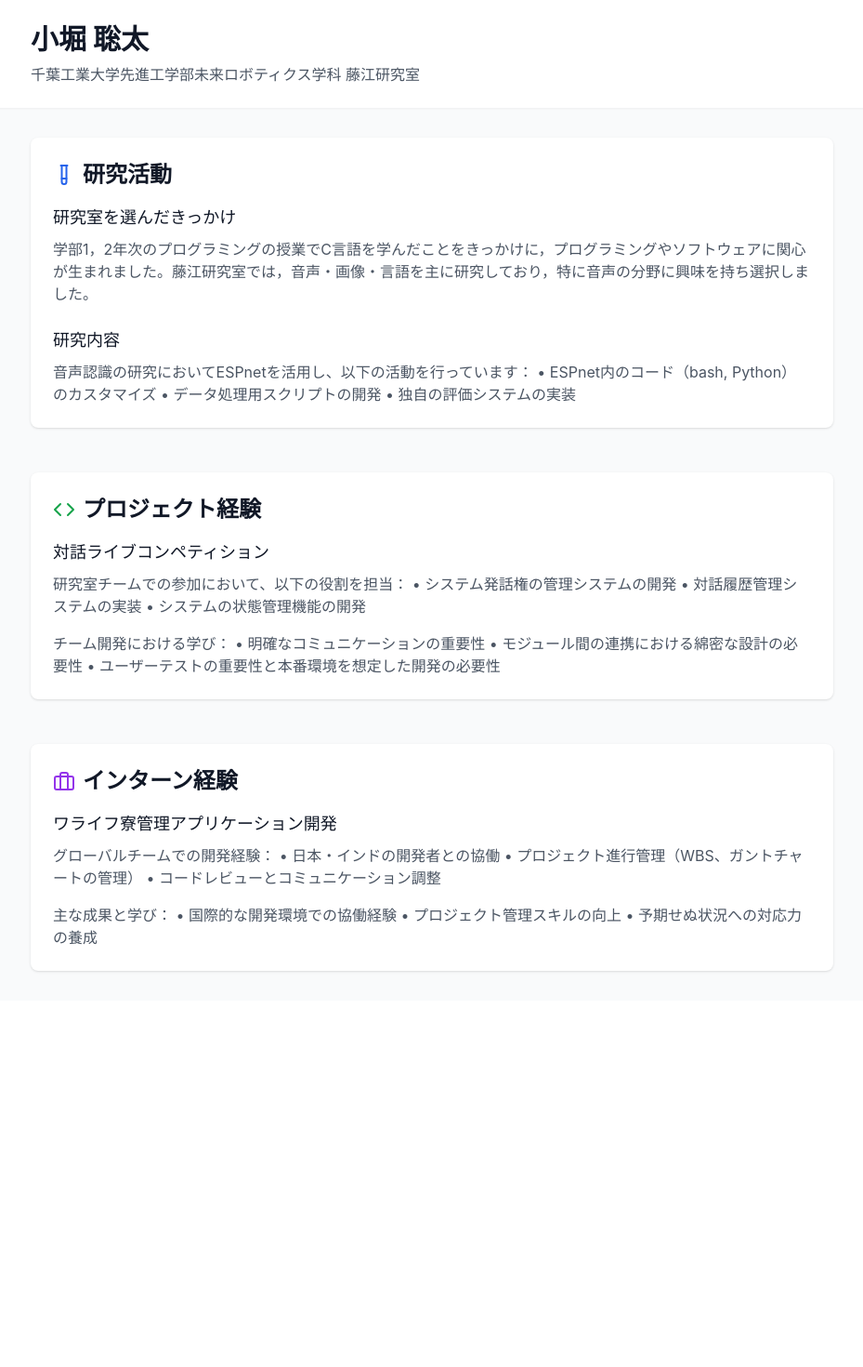
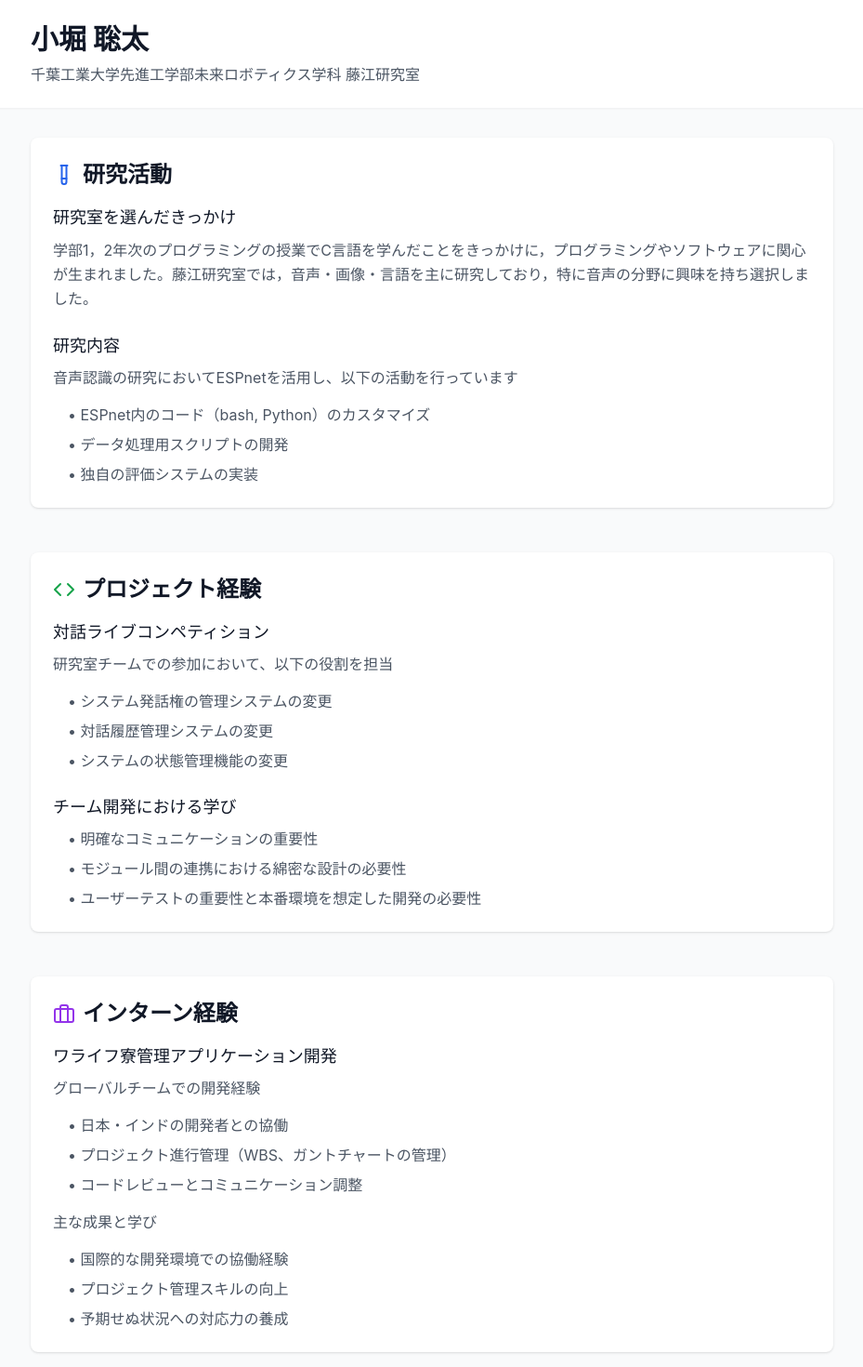
Before and after one commit to souta-pqr/portfolio, a React (Create React App) app: page / in a window 1280 px wide. Shown: the top 1470 px of the page at 93% size, without its empty margins (175-1104 px from the left). Before the commit the page ends 1076 px from the top, so only its background shows below. Built offline with nearby package versions, Linux system fonts and the light colour scheme.

Commit message:
modified

```diff
--- a/package.json
+++ b/package.json
@@ -41,6 +41,7 @@
     ]
   },
   "devDependencies": {
+    "@babel/plugin-proposal-private-property-in-object": "^7.21.11",
     "autoprefixer": "^10.4.14",
     "gh-pages": "^5.0.0",
     "postcss": "^8.4.27",
--- a/src/components/Internship.jsx
+++ b/src/components/Internship.jsx
@@ -8,20 +8,24 @@ const Internship = () => {
         <Briefcase className="w-6 h-6 text-purple-600 mr-2" />
         <h2 className="text-2xl font-semibold text-gray-900">インターン経験</h2>
       </div>
-      <div className="prose max-w-none text-gray-600">
-        <h3 className="text-lg font-medium text-gray-900">ワライフ寮管理アプリケーション開発</h3>
-        <p className="mt-2">
-          グローバルチームでの開発経験：
-          • 日本・インドの開発者との協働
-          • プロジェクト進行管理（WBS、ガントチャートの管理）
-          • コードレビューとコミュニケーション調整
-        </p>
-        <p className="mt-4">
-          主な成果と学び：
-          • 国際的な開発環境での協働経験
-          • プロジェクト管理スキルの向上
-          • 予期せぬ状況への対応力の養成
-        </p>
+      <div className="prose max-w-none text-gray-600 space-y-6">
+        <div>
+          <h3 className="text-lg font-medium text-gray-900">ワライフ寮管理アプリケーション開発</h3>
+
+          <p className="mt-2 mb-4">グローバルチームでの開発経験</p>
+          <ul className="list-none space-y-2 pl-4">
+            <li>• 日本・インドの開発者との協働</li>
+            <li>• プロジェクト進行管理（WBS、ガントチャートの管理）</li>
+            <li>• コードレビューとコミュニケーション調整</li>
+          </ul>
+
+          <p className="mt-4 mb-4">主な成果と学び</p>
+          <ul className="list-none space-y-2 pl-4">
+            <li>• 国際的な開発環境での協働経験</li>
+            <li>• プロジェクト管理スキルの向上</li>
+            <li>• 予期せぬ状況への対応力の養成</li>
+          </ul>
+        </div>
       </div>
     </section>
   );
--- a/src/components/Projects.jsx
+++ b/src/components/Projects.jsx
@@ -8,20 +8,25 @@ const Projects = () => {
         <Code className="w-6 h-6 text-green-600 mr-2" />
         <h2 className="text-2xl font-semibold text-gray-900">プロジェクト経験</h2>
       </div>
-      <div className="prose max-w-none text-gray-600">
-        <h3 className="text-lg font-medium text-gray-900">対話ライブコンペティション</h3>
-        <p className="mt-2">
-          研究室チームでの参加において、以下の役割を担当：
-          • システム発話権の管理システムの開発
-          • 対話履歴管理システムの実装
-          • システムの状態管理機能の開発
-        </p>
-        <p className="mt-4">
-          チーム開発における学び：
-          • 明確なコミュニケーションの重要性
-          • モジュール間の連携における綿密な設計の必要性
-          • ユーザーテストの重要性と本番環境を想定した開発の必要性
-        </p>
+      <div className="prose max-w-none text-gray-600 space-y-6">
+        <div>
+          <h3 className="text-lg font-medium text-gray-900">対話ライブコンペティション</h3>
+          <p className="mt-2 mb-4">研究室チームでの参加において、以下の役割を担当</p>
+          <ul className="list-none space-y-2 pl-4">
+            <li>• システム発話権の管理システムの変更</li>
+            <li>• 対話履歴管理システムの変更</li>
+            <li>• システムの状態管理機能の変更</li>
+          </ul>
+        </div>
+
+        <div>
+          <h3 className="text-lg font-medium text-gray-900">チーム開発における学び</h3>
+          <ul className="list-none space-y-2 mt-2 pl-4">
+            <li>• 明確なコミュニケーションの重要性</li>
+            <li>• モジュール間の連携における綿密な設計の必要性</li>
+            <li>• ユーザーテストの重要性と本番環境を想定した開発の必要性</li>
+          </ul>
+        </div>
       </div>
     </section>
   );
--- a/src/components/Research.jsx
+++ b/src/components/Research.jsx
@@ -1,25 +1,30 @@
 import React from 'react';
-import { TestTube } from 'lucide-react';  // Flaskから変更
+import { TestTube } from 'lucide-react';
 
 const Research = () => {
   return (
     <section className="bg-white rounded-lg shadow p-6">
       <div className="flex items-center mb-4">
-        <TestTube className="w-6 h-6 text-blue-600 mr-2" />  {/* Flaskから変更 */}
+        <TestTube className="w-6 h-6 text-blue-600 mr-2" />
         <h2 className="text-2xl font-semibold text-gray-900">研究活動</h2>
       </div>
-      <div className="prose max-w-none text-gray-600">
-        <h3 className="text-lg font-medium text-gray-900 mt-4">研究室を選んだきっかけ</h3>
-        <p className="mt-2">
-          学部1，2年次のプログラミングの授業でC言語を学んだことをきっかけに，プログラミングやソフトウェアに関心が生まれました。藤江研究室では，音声・画像・言語を主に研究しており，特に音声の分野に興味を持ち選択しました。
-        </p>
-        <h3 className="text-lg font-medium text-gray-900 mt-6">研究内容</h3>
-        <p className="mt-2">
-          音声認識の研究においてESPnetを活用し、以下の活動を行っています：
-          • ESPnet内のコード（bash, Python）のカスタマイズ
-          • データ処理用スクリプトの開発
-          • 独自の評価システムの実装
-        </p>
+      <div className="prose max-w-none text-gray-600 space-y-6">
+        <div>
+          <h3 className="text-lg font-medium text-gray-900">研究室を選んだきっかけ</h3>
+          <p className="mt-2 leading-relaxed">
+            学部1，2年次のプログラミングの授業でC言語を学んだことをきっかけに，プログラミングやソフトウェアに関心が生まれました。藤江研究室では，音声・画像・言語を主に研究しており，特に音声の分野に興味を持ち選択しました。
+          </p>
+        </div>
+
+        <div>
+          <h3 className="text-lg font-medium text-gray-900">研究内容</h3>
+          <p className="mt-2 mb-4">音声認識の研究においてESPnetを活用し、以下の活動を行っています</p>
+          <ul className="list-none space-y-2 pl-4">
+            <li>• ESPnet内のコード（bash, Python）のカスタマイズ</li>
+            <li>• データ処理用スクリプトの開発</li>
+            <li>• 独自の評価システムの実装</li>
+          </ul>
+        </div>
       </div>
     </section>
   );
```
Also changed, not shown: 2 other files (tests, documents, lock files or other folders).
